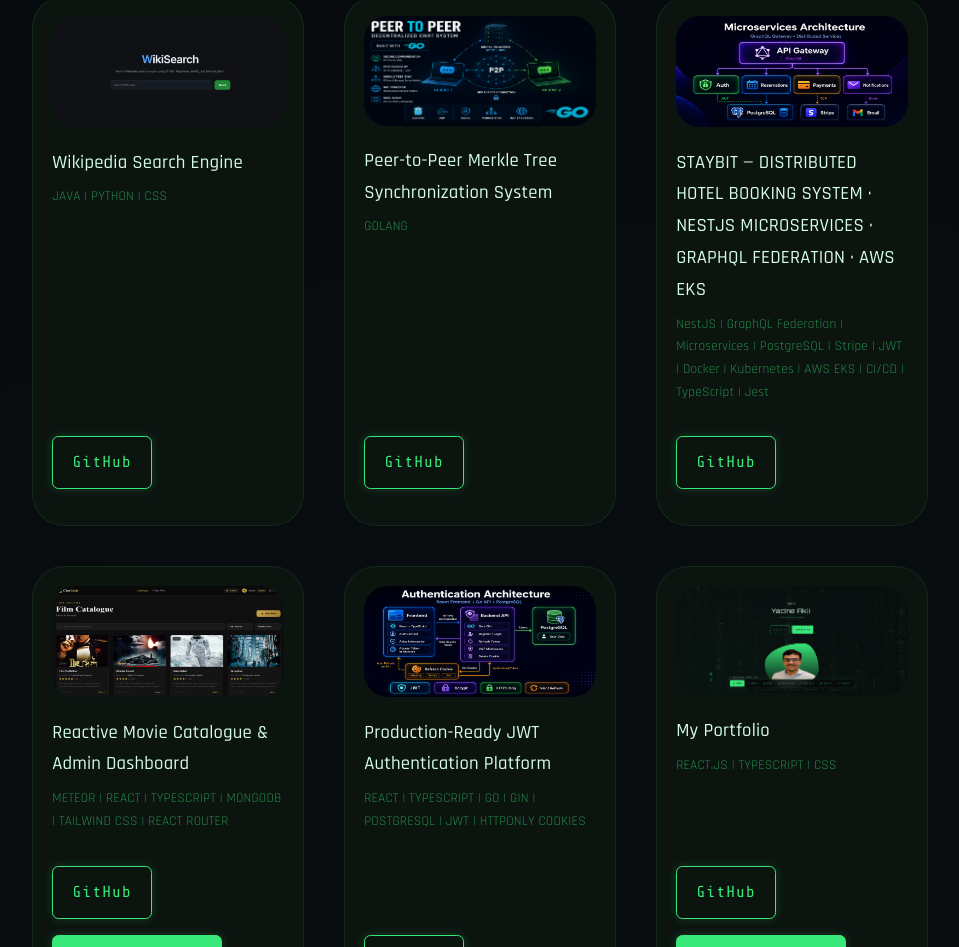
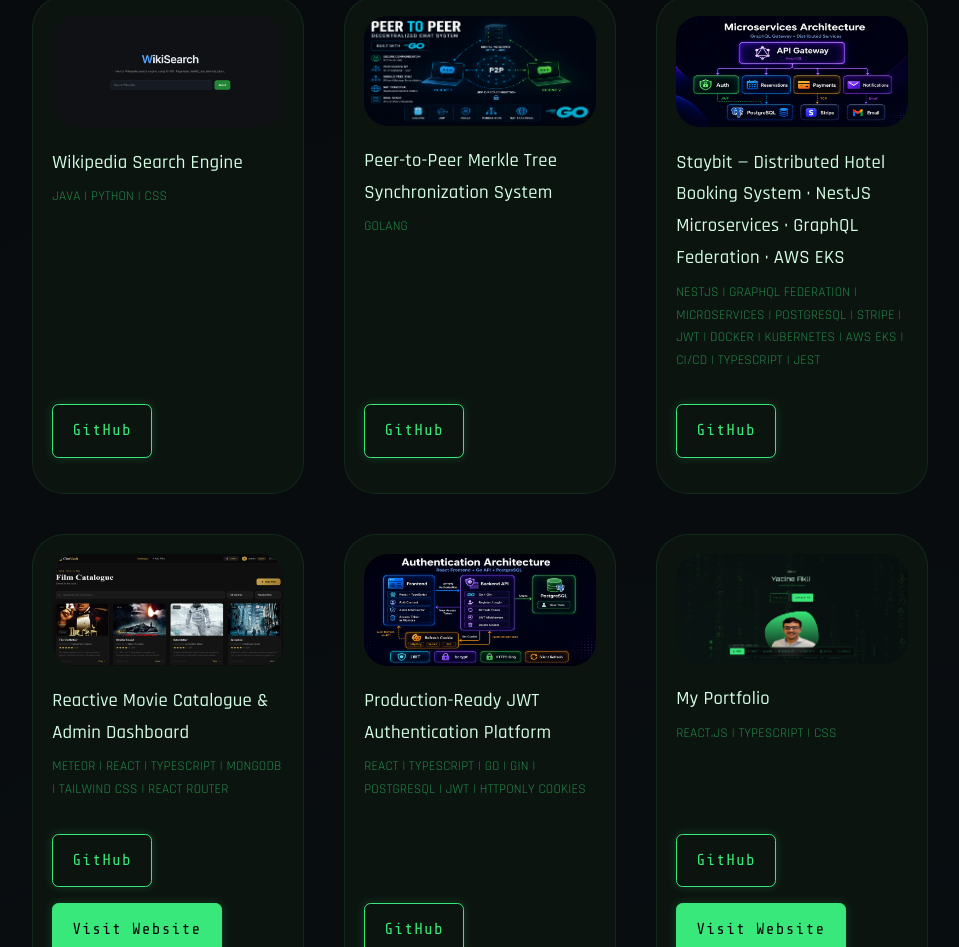
Before and after one commit to yacineak97/yacineak97.github.io, a React (Vite) app: page / in a window 1280 px wide. Shown: the part 4098-5045 px from the top of the page, without its empty margins (160-1119 px from the left). Built offline with nearby package versions, Linux system fonts and the light colour scheme.

Commit message:
Change techs to capital letters 2

```diff
--- a/src/components/projects/Projects.tsx
+++ b/src/components/projects/Projects.tsx
@@ -119,13 +119,13 @@
 					</div>
 
 					<h3>
-						STAYBIT — DISTRIBUTED HOTEL BOOKING SYSTEM · NESTJS MICROSERVICES ·
-						GRAPHQL FEDERATION · AWS EKS
+						Staybit — Distributed Hotel Booking System · NestJS Microservices ·
+						GraphQL Federation · AWS EKS
 					</h3>
 
 					<small className='text-light'>
-						NestJS | GraphQL Federation | Microservices | PostgreSQL | Stripe |
-						JWT | Docker | Kubernetes | AWS EKS | CI/CD | TypeScript | Jest
+						NESTJS | GRAPHQL FEDERATION | MICROSERVICES | POSTGRESQL | STRIPE |
+						JWT | DOCKER | KUBERNETES | AWS EKS | CI/CD | TYPESCRIPT | JEST
 					</small>
 
 					<div className='portfolio__item-cta'>
```
